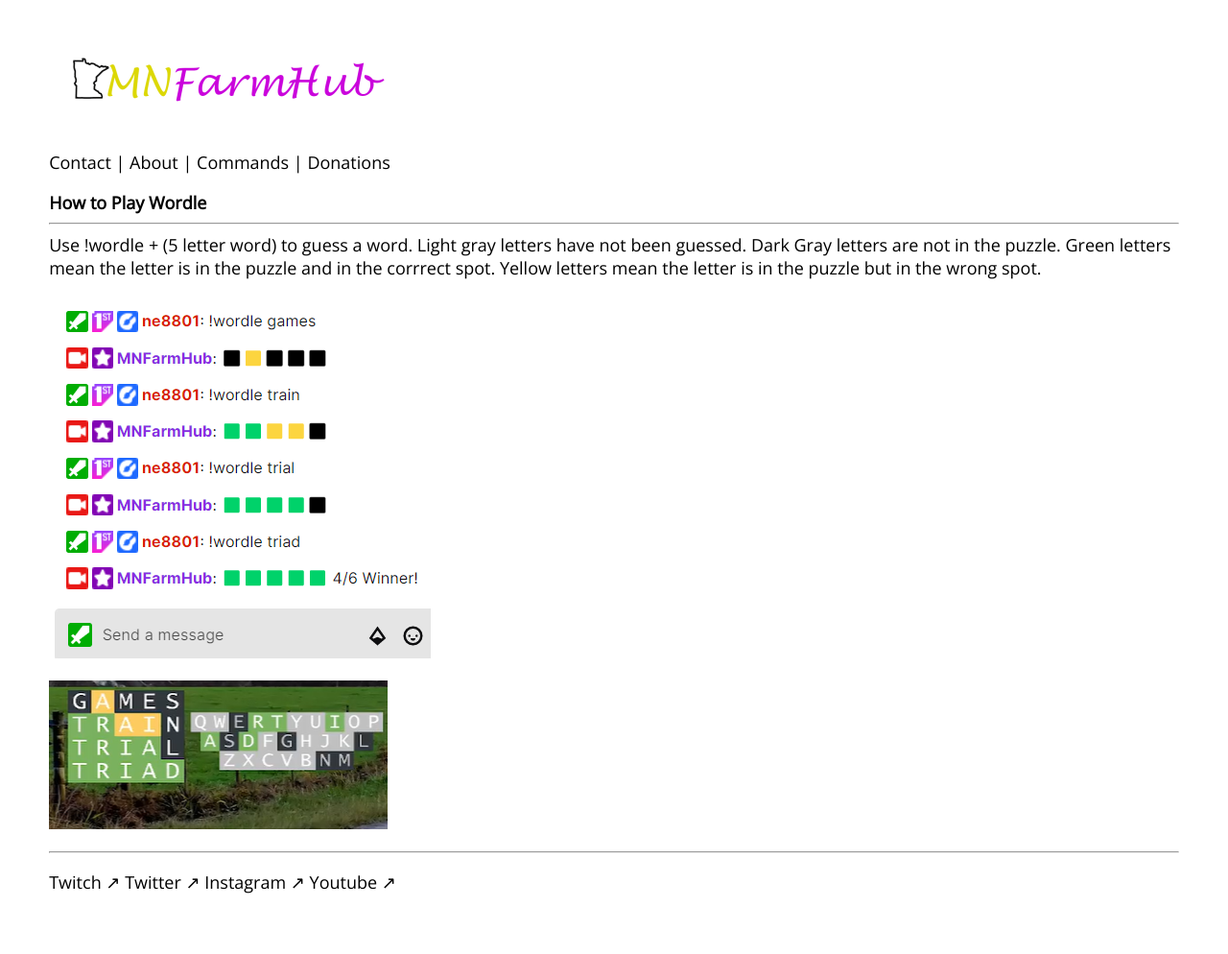
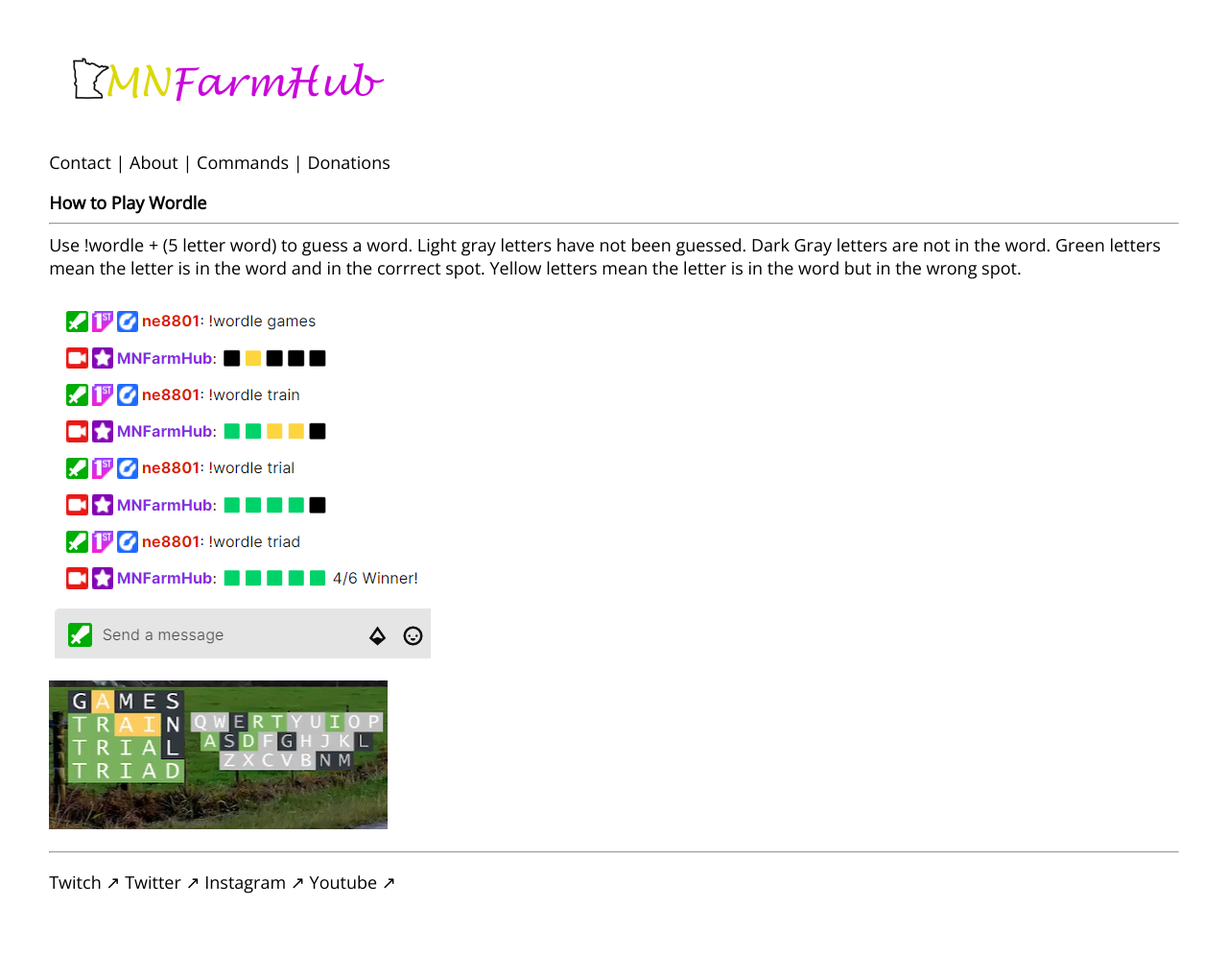
Before and after one commit to MNFarmHub/mnfarmhub.github.io, a Jekyll site: the page built from wordle.html, in a window 1280 px wide. Shown: the whole page at 96% size. Built offline with Jekyll 4.4.1, drawn with Linux system fonts in a browser that asks for light colours.

Commit message:
Update wordle.html

```diff
--- a/wordle.html
+++ b/wordle.html
@@ -17,8 +17,8 @@
 <h2>How to Play Wordle</h2>
 <hr>
 <code>
-Use !wordle + (5 letter word) to guess a word. Light gray letters have not been guessed. Dark Gray letters are not in the puzzle.
-  Green letters mean the letter is in the puzzle and in the corrrect spot. Yellow letters mean the letter is in the puzzle but in the wrong spot.
+Use !wordle + (5 letter word) to guess a word. Light gray letters have not been guessed. Dark Gray letters are not in the word.
+  Green letters mean the letter is in the word and in the corrrect spot. Yellow letters mean the letter is in the word but in the wrong spot.
 <p><img src="/images/WordleEx1.png" alt="WordleEx1" /></p>
 <p><img src="/images/WordleEx2.png" alt="WordleEx2" /></p>
 </code>
```
